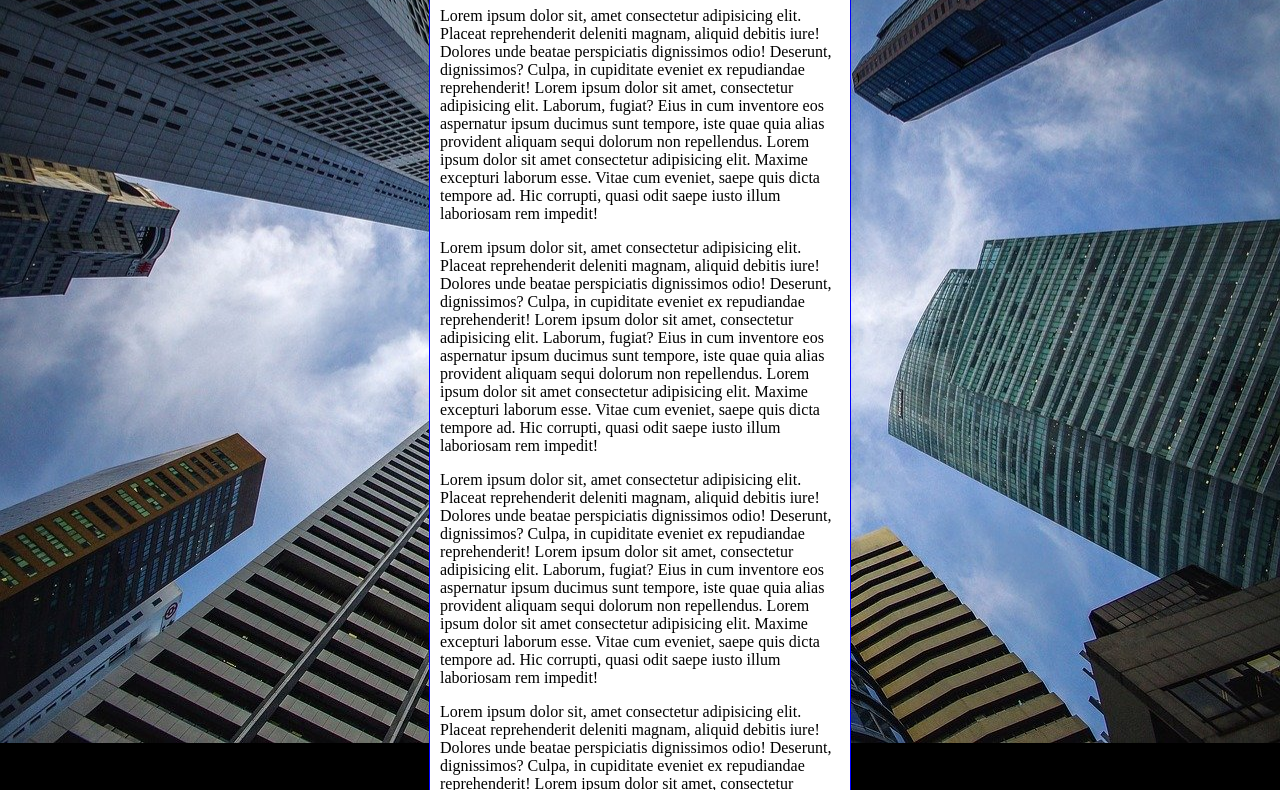
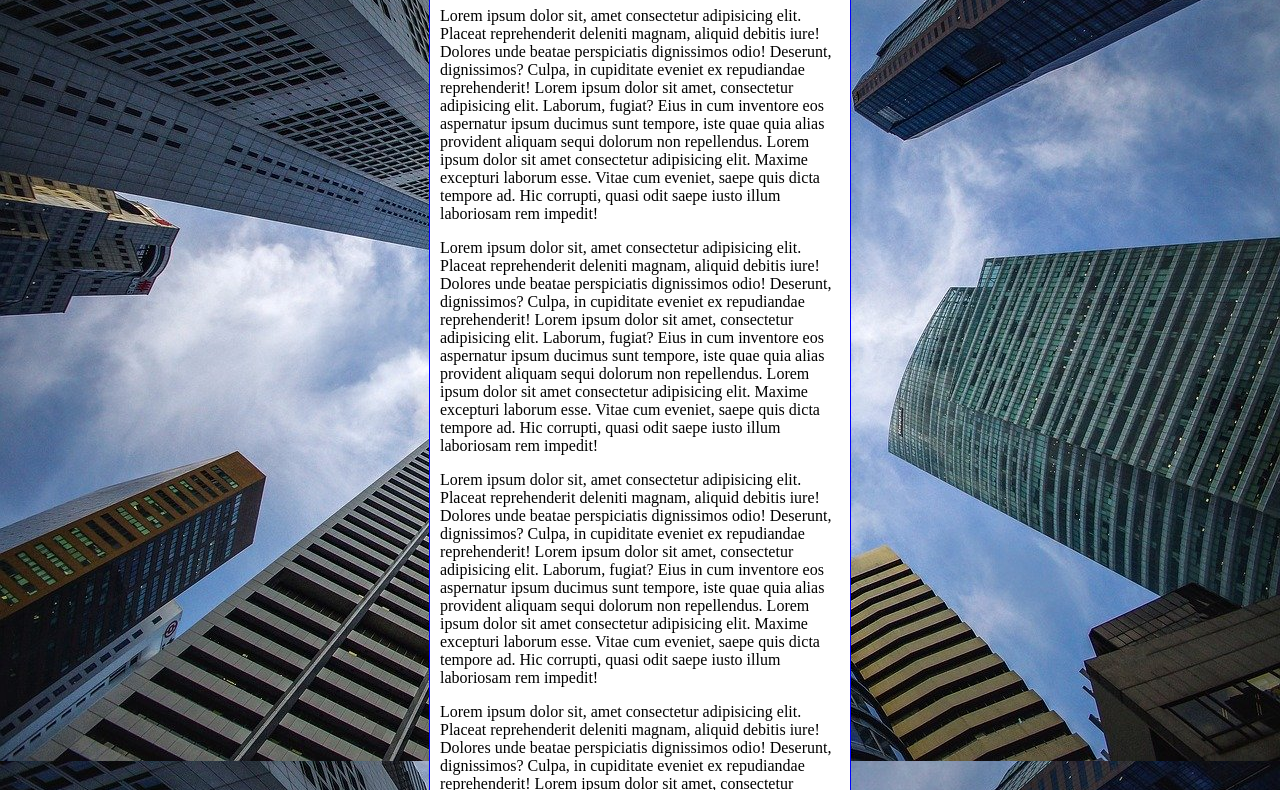
Before and after one commit to guiestrela/HTML-CSS, a plain HTML site: page ex022/fundo006.html in a window 1280 px wide. Shown: the part 92-882 px from the top of the page. Drawn offline with Linux system fonts and the light colour scheme.

Commit message:
Update fundo006.html

```diff
--- a/ex022/fundo006.html
+++ b/ex022/fundo006.html
@@ -13,11 +13,21 @@
             background-position: center center;
             background-repeat: no-repeat;
             background-size: cover;
+            background-attachment: fixed;
+
+            /*
+                Shorthand - background
+                color > image > position > repeat > [size]
+                > attachment
+
+                background: black url(imagens/wallpaper002.jpg) center center no-repeat cover fixed;
+            */
+
         }
 
         main {
             background-color: white;
-            width: 400px;
+            max-width: 400px;
             padding: 10px;
             margin: auto;
             border: 1px solid blue;
```
